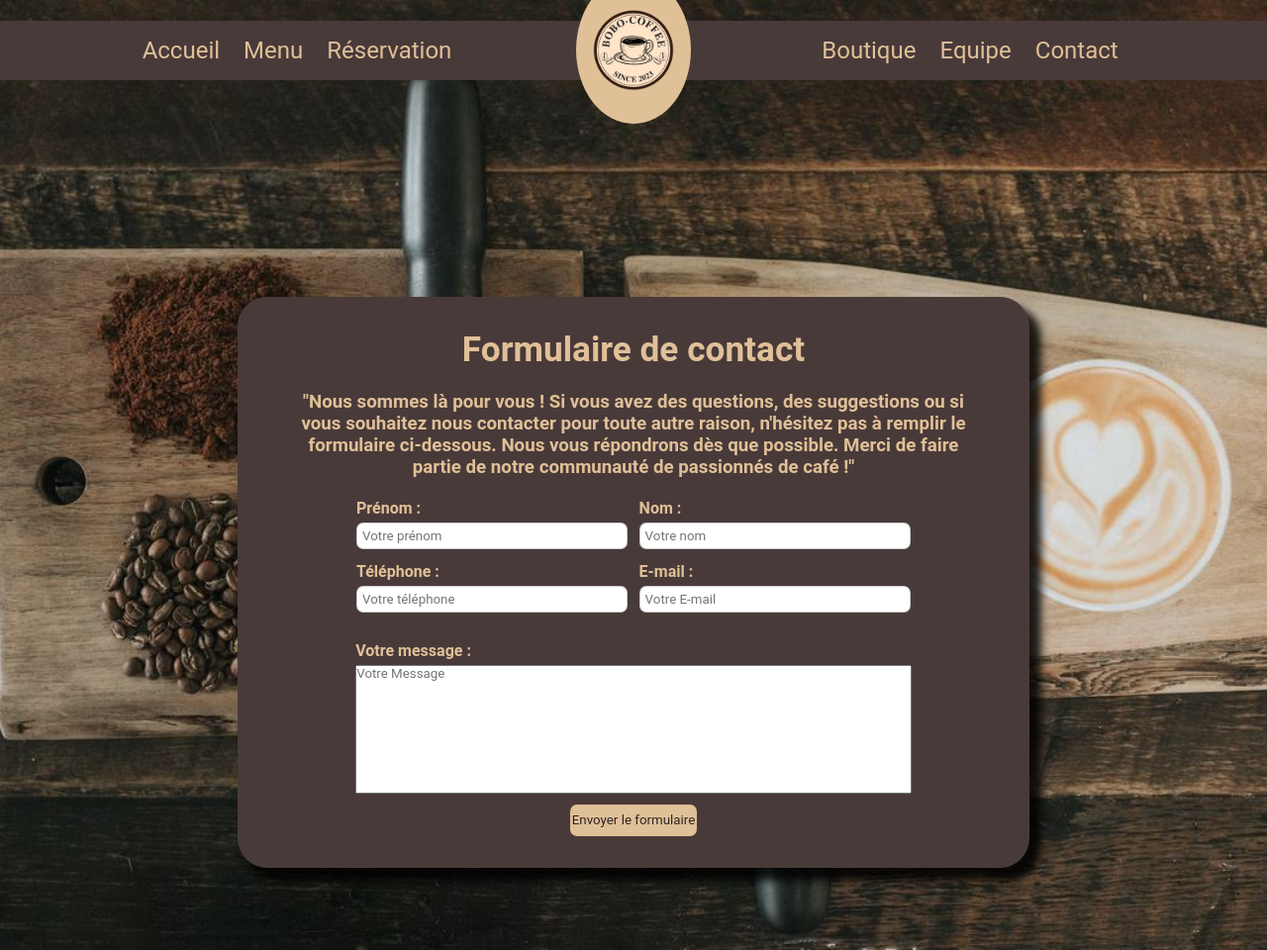
After one commit to elisechldn/BoboCoffee, a PHP site: page /contact.php in a window 1280 px wide. The commit adds this page. Shown: the whole page at 99% size. Run offline with PHP 8.4, Linux system fonts and the light colour scheme.

Commit message:
branch max

```diff
--- /dev/null
+++ b/contact.php
@@ -0,0 +1,63 @@
+<!DOCTYPE html>
+<html lang="en">
+
+
+<head>
+    <meta charset="UTF-8">
+    <meta name="viewport" content="width=device-width, initial-scale=1.0">
+    <title>Formulaire</title>
+    <link rel="stylesheet" href="styles/style_contact.css">
+    <link rel="stylesheet" href="styles/style.css">
+</head>
+
+
+    <body>
+        <?php include"navbar.php";?>
+
+    <form action="" id="contactForm" method= "POST">
+        <h2>Formulaire de contact</h2>
+        <hr>
+        <h3>"Nous sommes là pour vous ! Si vous avez des questions, des suggestions ou si vous souhaitez nous contacter pour toute autre raison, n'hésitez pas à remplir le formulaire ci-dessous. Nous vous répondrons dès que possible. Merci de faire partie de notre communauté de passionnés de café !"</h3>
+        <hr>
+
+        <div class="identite">
+            <div>
+                <label for="firstName"><b>Prénom :</b></label>
+                <input name="firstName" id="firstName" type="text" placeholder="Votre prénom" />
+            </div>
+            <div>
+                <label for="lastName"><b>Nom :</b></label>
+                <input name="lastName" id="lastName" type="text" placeholder="Votre nom" />
+            </div>
+        </div>
+
+        </div>
+        <div class="contactclients">
+            <div>
+                <label for="tel"><b>Téléphone :</b> </label>
+                <input type="text" id="tel" placeholder="Votre téléphone">
+            </div>
+            <div>
+                <label for="mail"><b>E-mail :</b> </label>
+                <input type="text" id="mail" placeholder="Votre E-mail">
+            </div>
+        </div>
+
+        <div class="message">
+            <div>
+                <label for="message"><b>Votre message :</b> </label>
+                <textarea type="text" id="message"  placeholder="Votre Message"></textarea>
+            </div>
+
+
+        </div>
+
+
+        <button onclick='messageFR()' type="submit">Envoyer le formulaire</button>
+
+
+
+    </form>
+</body>
+<script src='script.js'></script>
+</html>
--- a/script.js
+++ b/script.js
@@ -10,3 +10,17 @@ links.forEach((link) => {
         nav.classList.remove("active");
     });
 });
+
+const message =
+  "Merci d'avoir soumis votre demande. \nL'équipe Bobo Coffee y répondra très prochainement";
+
+function messageFR(){
+    alert(message);
+}
+
+  const message_EN =
+  "Thank you for submitting your request.\nThe Bobo Coffee crew will respond shortly.";
+
+  function messageEN(){
+    alert(message_EN);
+}
--- a/styles/style.css
+++ b/styles/style.css
@@ -1,10 +1,13 @@
 *{
     margin: 0;
     padding: 0;
+
+
 }
 
 /*NavBar*/
  nav {
+    z-index: 3;
     top: 1.3rem;
     position: relative;
     display: flex;
--- /dev/null
+++ b/styles/style_contact.css
@@ -0,0 +1,171 @@
+* {
+  margin: 0;
+  padding: 0;
+  box-sizing: 0;
+  font-family: 'Roboto', sans-serif;
+}
+
+@import url('https://fonts.googleapis.com/css2?family=Roboto:wght@100;400&display=swap');
+{font-family: 'Roboto', sans-serif;}
+
+
+body {
+
+  align-items: center;
+  min-height: 250px;
+  background-image: url(../assets/Contact/main_contact.JPG);
+  background-repeat: no-repeat;
+  background-size: cover;
+  background-position: top;
+  padding-bottom: 10rem;
+  height: 100vh;
+  position: sticky;
+  top: 0;
+}
+
+
+form {
+  display: flex;
+  flex-direction: column;
+  background-color: #493A3A;
+  padding: 2rem;
+  border-radius: 30px;
+  color: #e0c097;
+  margin-top: 15rem;
+  align-items: center;
+  -webkit-box-shadow: 0px 11px 9px 2px rgba(0, 0, 0, 0.85);
+  box-shadow: 10px 11px 9px 2px rgba(0, 0, 0, 0.85);
+  width: 30rem;
+  margin-left: auto;
+  margin-right: auto;
+  padding-left: 10rem;
+  padding-right: 10rem;
+}
+
+h2 {
+  text-align: center;
+  font-size: 2.2rem;
+}
+h3{
+  text-align:center;
+  width: 142%;
+}
+
+hr {
+  margin: 10px 0;
+  border: 0;
+  height: 1px;
+  width: 100%;
+}
+
+.identite {
+  display: flex;
+  width: 35rem;
+  height: 4rem;
+  justify-content: space-between;
+}
+
+.identite div {
+  display: flex;
+  flex-direction: column;
+  width: 49%;
+}
+
+.contactclients {
+  display: flex;
+  width: 35rem;
+  height: 4rem;
+  justify-content: space-between;
+}
+
+.contactclients div {
+  display: flex;
+  flex-direction: column;
+  width: 49%;
+}
+
+.message {
+  display: flex;
+  width: 117%;
+  justify-content: center;
+  margin-top: 1rem;
+  margin-bottom: 0.7rem;
+}
+
+.message div {
+  display: flex;
+  flex-direction: column;
+  width: 100%;
+}
+
+.message #message {
+  height: 8rem;
+ resize: none;
+}
+
+label {
+  margin-bottom: 0.3rem;
+}
+
+input,
+select {
+  margin-bottom: 5px;
+  padding: 5px;
+  outline: 0;
+  border: 1px solid rgba(0, 0, 0, 0.2);
+  border-radius: 7px;
+}
+
+input:focus {
+  border: 1px solid;
+}
+
+button {
+  justify-content: center;
+  align-items: center;
+  margin: auto;
+  height: 2rem;
+  width: 8rem;
+  background-color: #e0c097;
+  color: #2d2424;
+  border-radius: 7px;
+  border: none;
+  font-family: 'Roboto', sans-serif;
+}
+
+@media screen and (max-width: 768px)  {
+ h3  {
+text-align:center ;
+ overflow: auto;
+ width: auto;
+ }
+
+ h2 {
+width: auto;
+ }
+
+  form {
+display: flex;
+width: auto;
+align-items: center;
+padding-left: 5rem;
+padding-right: 5rem;
+background-size:cover ;
+  }
+
+  .identite, .contactclients {
+flex-direction: column;
+display: flex;
+align-items: center;
+}
+
+.contactclients {
+margin-top: 3rem;
+margin-bottom: 3rem;
+}
+
+.message {
+width: 20rem ;
+}
+
+}
```
Also changed, not shown: contact_EN.php (added, +62 -0 lines), assets/Contact/main_contact.JPG (added).
